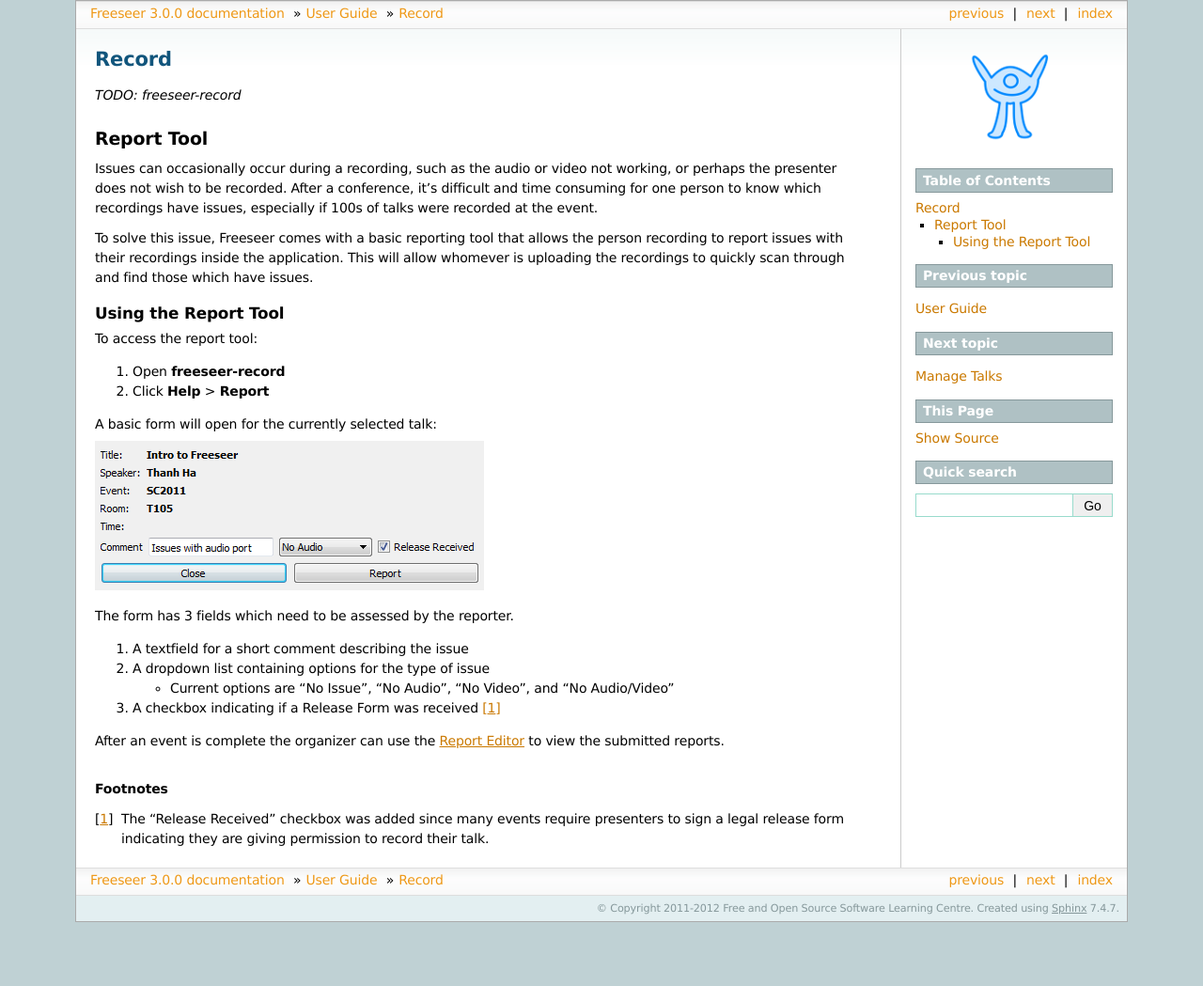
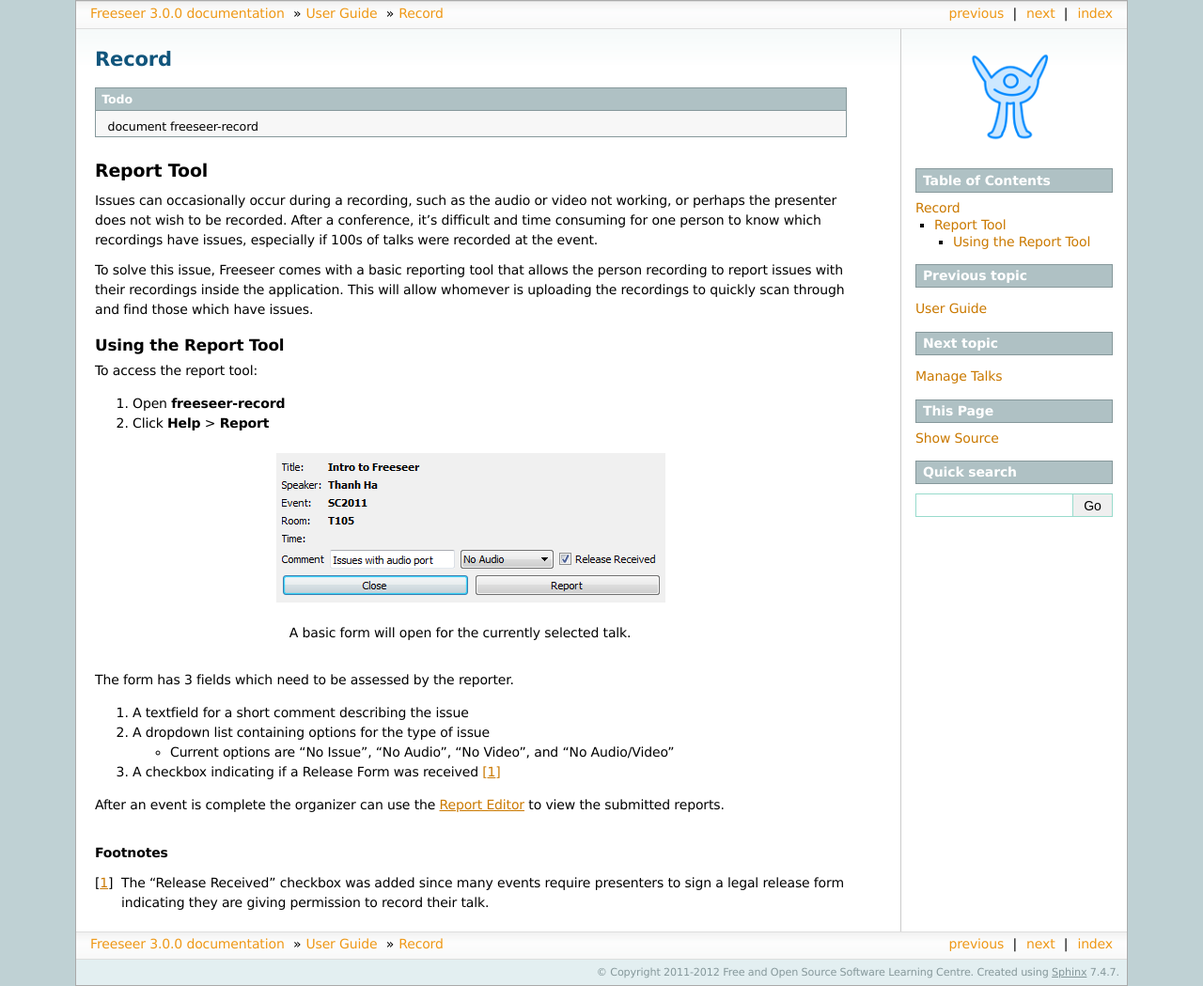
Before and after one commit to Freeseer/freeseer, a Sphinx documentation site: the page built from source/userguide/record.rst, in a window 1280 px wide. Shown: the whole page at 94% size. Built offline with Sphinx 7.4.7, drawn with Linux system fonts in a browser that asks for light colours; pages that are not in the unit, such as notebooks, are missing from menus; before the commit the page ends 981 px from its top, so only the background shows below that.

Commit message:
Switch to the todo directive and replace image with figure.

```diff
--- a/source/userguide/record.rst
+++ b/source/userguide/record.rst
@@ -1,7 +1,7 @@
 Record
 ======
 
-*TODO: freeseer-record*
+.. todo:: document freeseer-record
 
 Report Tool
 -----------
@@ -24,9 +24,11 @@ To access the report tool:
 1. Open **freeseer-record**
 2. Click **Help** > **Report**
 
-A basic form will open for the currently selected talk:
 
-.. image:: /images/reporttool.png
+.. figure:: /images/reporttool.png
+    :align: center
+
+    A basic form will open for the currently selected talk.
 
 The form has 3 fields which need to be assessed by the reporter.
 
```
